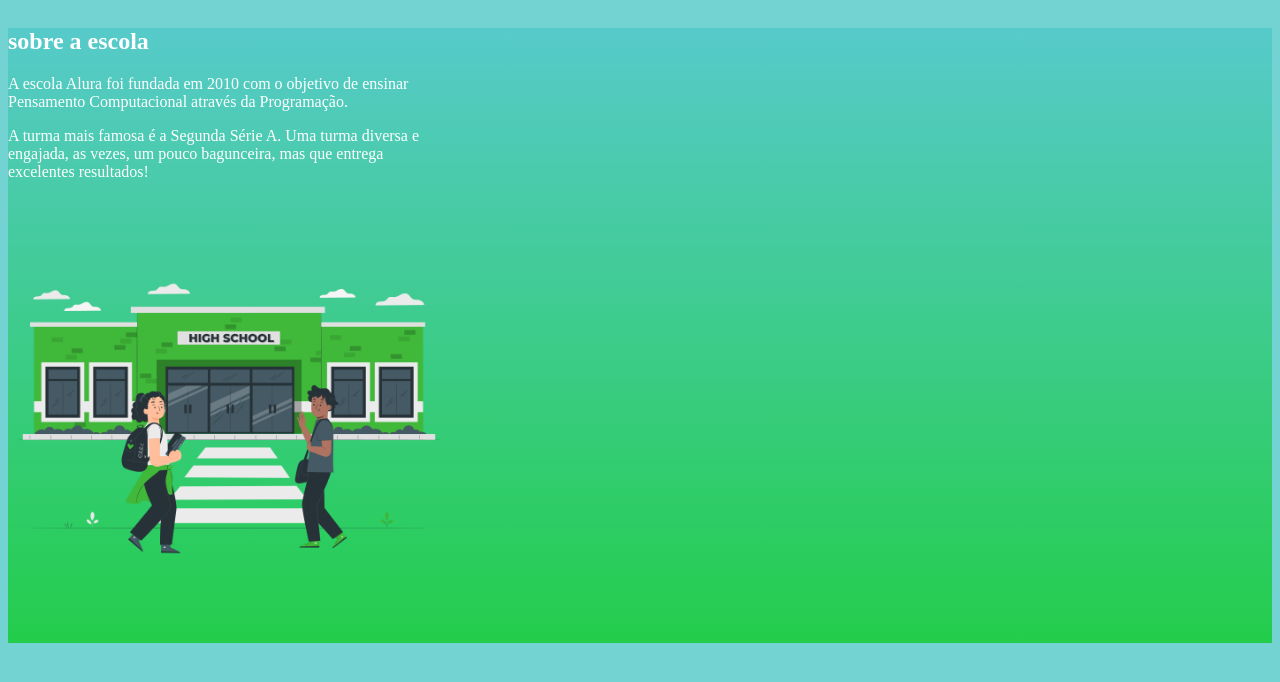
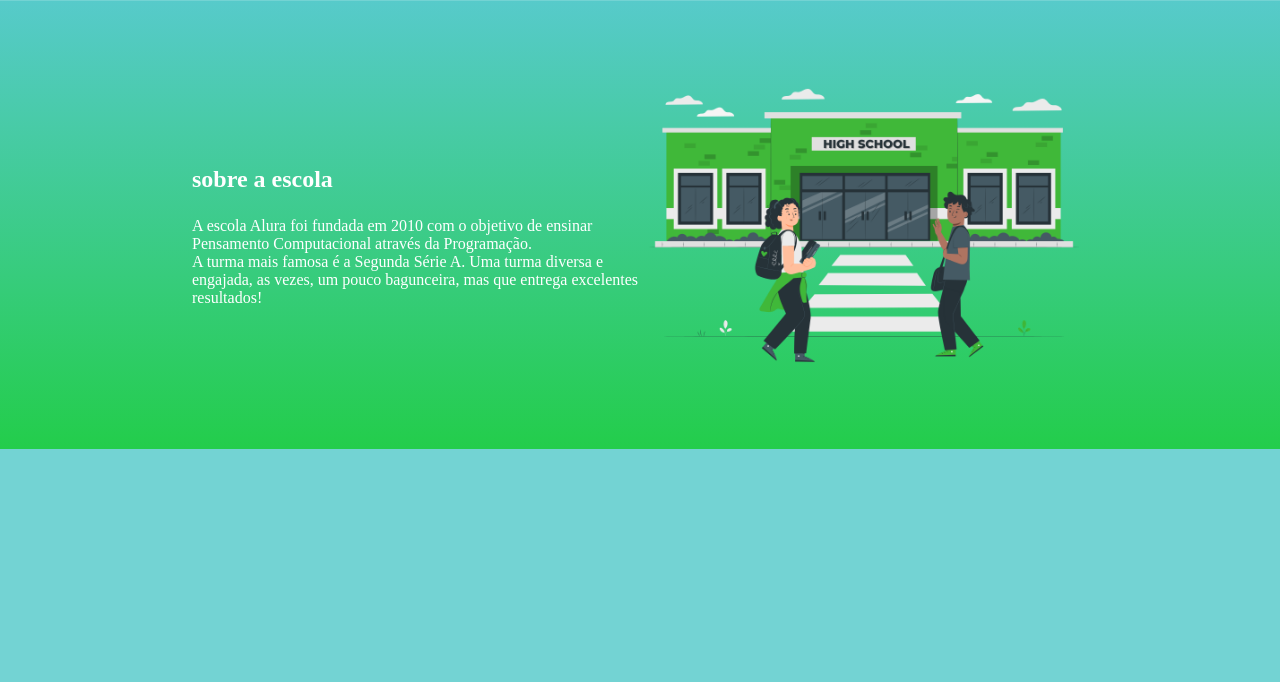
Before and after one commit to jonat120/alura-star, a plain HTML site: page index.html in a window 1280 px wide. Shown: the part 118-800 px from the top of the page. Drawn offline with Linux system fonts and the light colour scheme.

Commit message:
Add files via upload

```diff
--- a/style.css
+++ b/style.css
@@ -1,3 +1,8 @@
+*{
+    padding; 0;
+    margin: 0;
+}
+
 body{
     background-color: #4fc8c8ca;
     color: #ffffff;
@@ -28,8 +33,13 @@ body{
     background-image: linear-gradient(#4fc8c8ca, #23cd4b);
     justify-content: center;
     align-items: center;
+    display: flex;
 }
 
 .escola-div-conteudo{
     width: 35%;
 }
+
+.escola-titulo{
+    padding: 24px 0;
+}
```
